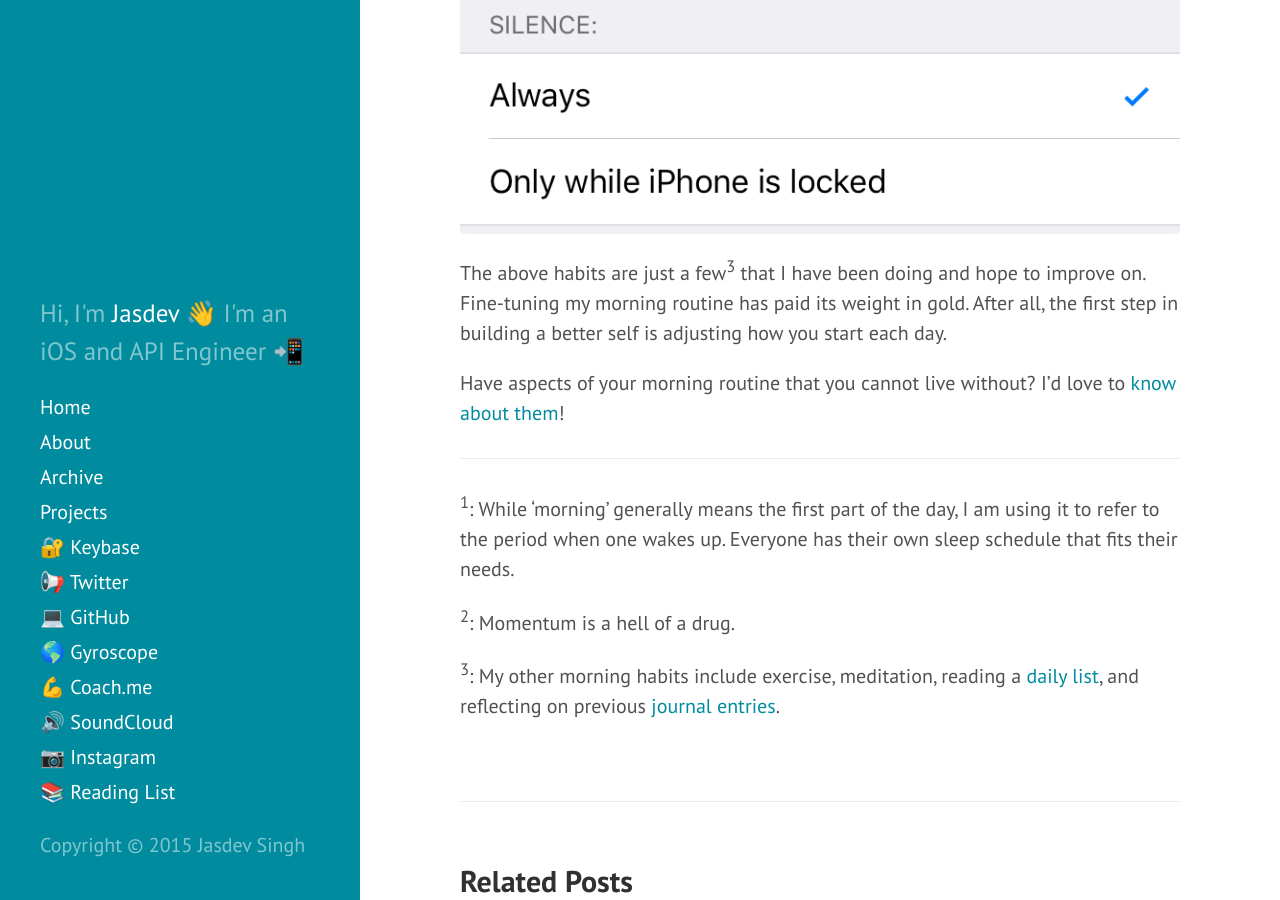
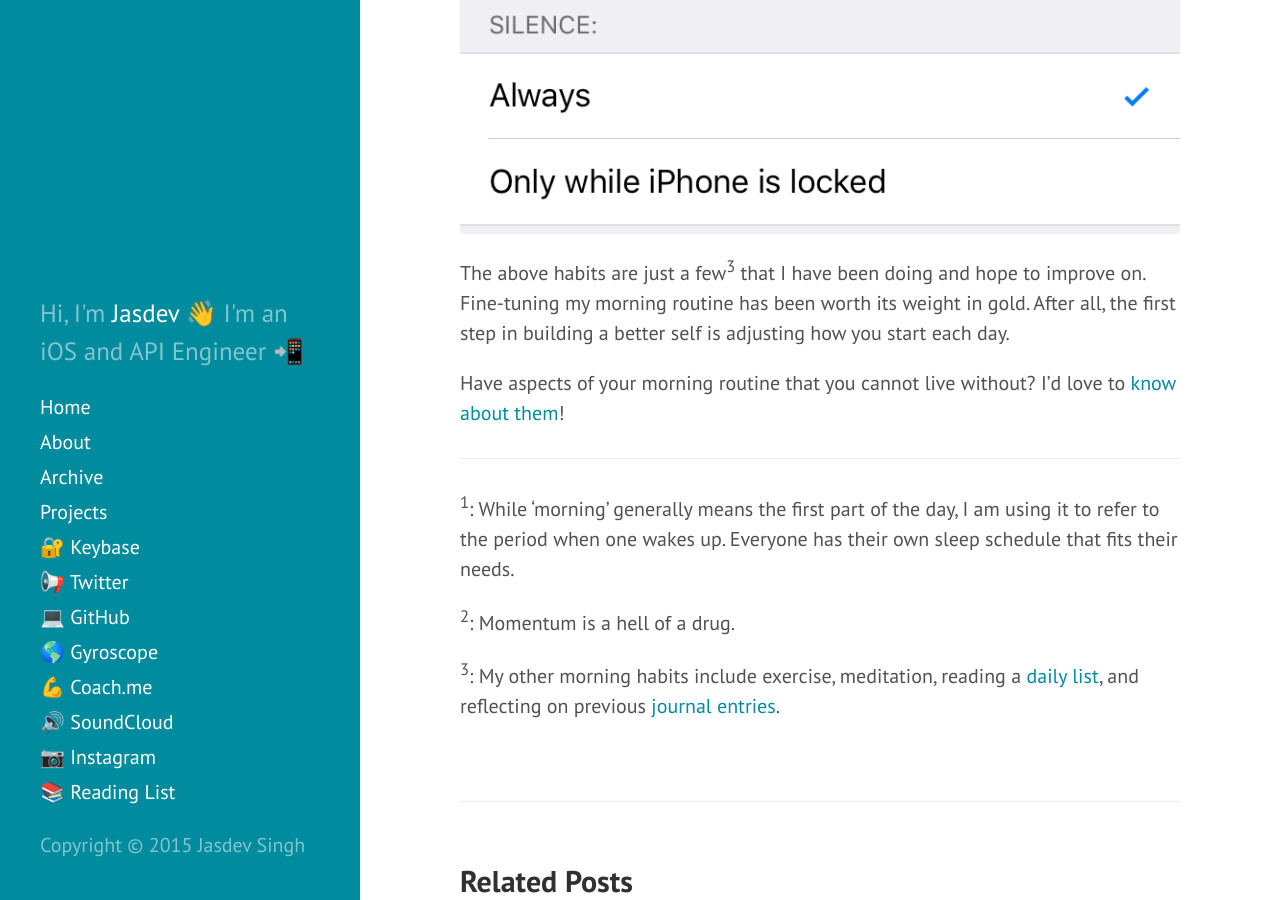
Before and after one commit to rvsrvs/jasdev.github.io, a Jekyll site: the page built from _posts/2015-09-26-made-beds-and-cold-showers.md, in a window 1280 px wide and 900 px high, scrolled down 2326 px. Built offline with Jekyll 4.4.1, drawn with Linux system fonts in a browser that asks for light colours; Markdown is read by kramdown in place of the engine named in the settings.

Commit message:
Minor rephrasing

```diff
--- a/_posts/2015-09-26-made-beds-and-cold-showers.md
+++ b/_posts/2015-09-26-made-beds-and-cold-showers.md
@@ -20,7 +20,7 @@ While making my bed and cold showers have helped bolster my morning routine, the
 
 ![](/public/images/dnd.png)
 
-The above habits are just a few<sup>3</sup> that I have been doing and hope to improve on. Fine-tuning my morning routine has paid its weight in gold. After all, the first step in building a better self is adjusting how you start each day.
+The above habits are just a few<sup>3</sup> that I have been doing and hope to improve on. Fine-tuning my morning routine has been worth its weight in gold. After all, the first step in building a better self is adjusting how you start each day.
 
 Have aspects of your morning routine that you cannot live without? I'd love to [know about them](https://twitter.com/jasdev)!
 
```
